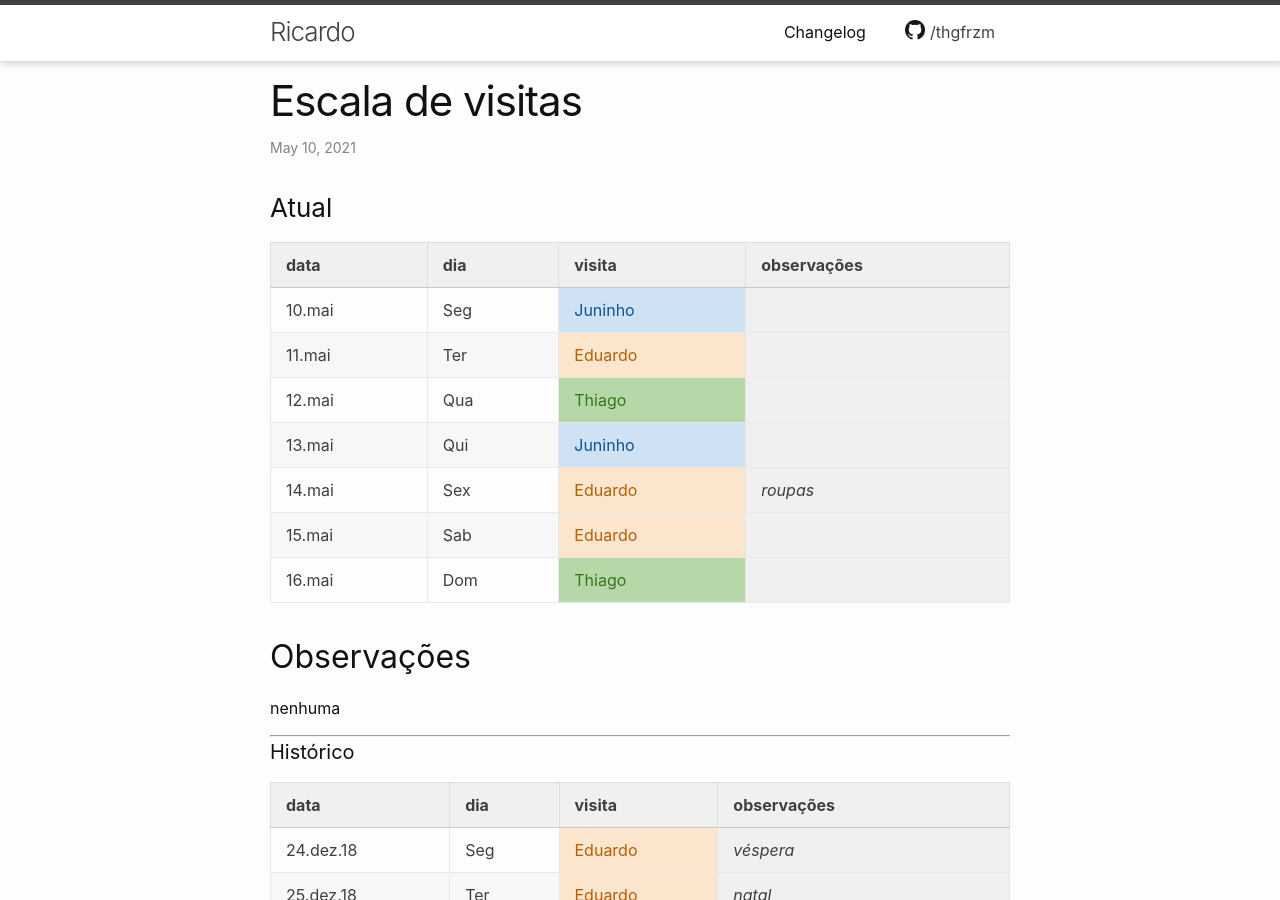
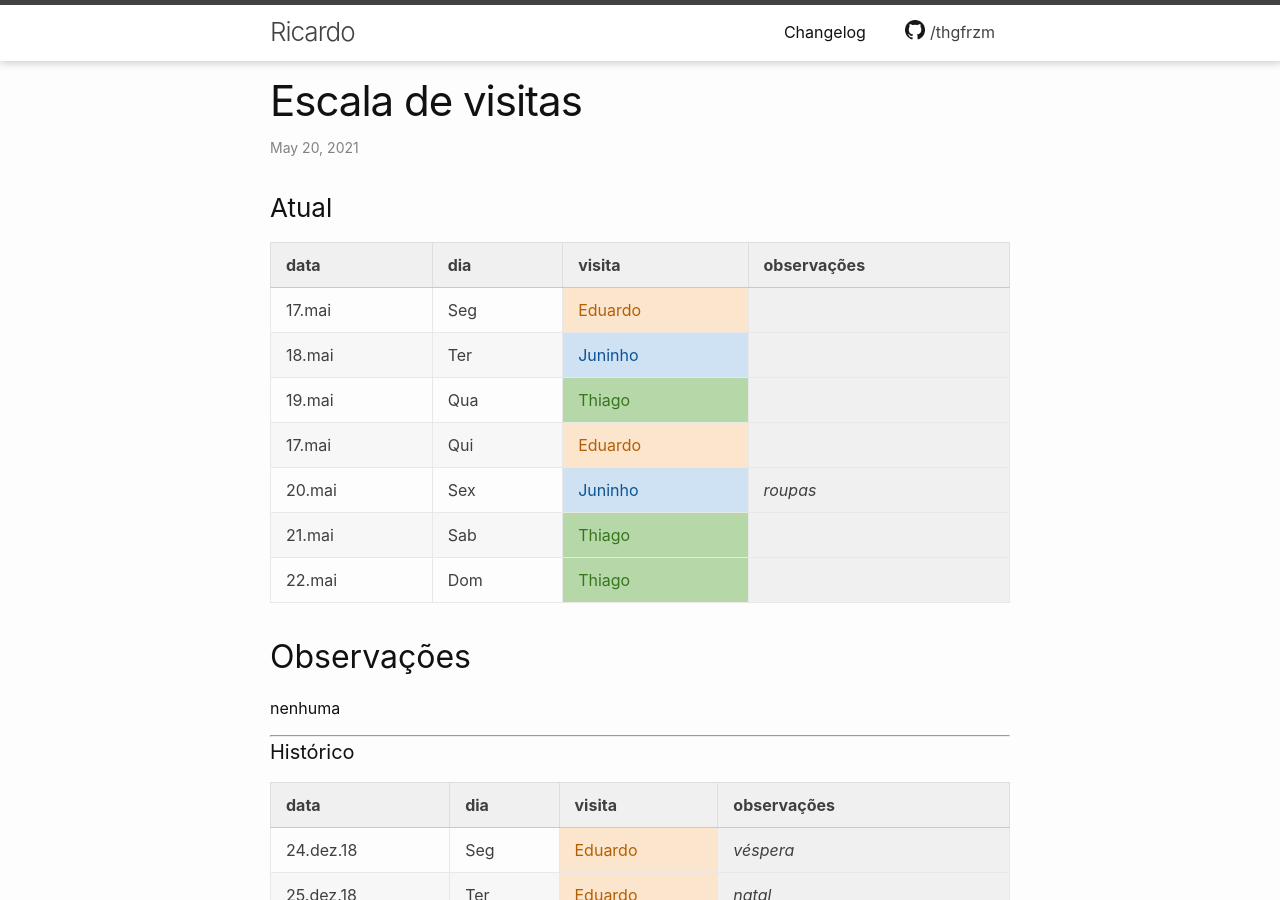
Before and after one commit to thgfrzm/ricardo, a Jekyll site: the page built from _posts/2018-12-23-escala-visitas.markdown, in a window 1280 px wide and 900 px high. Built offline with Jekyll 4.4.1, drawn with Linux system fonts in a browser that asks for light colours; some of the changed text lies outside the part shown.

Commit message:
Update 2018-12-23-escala-visitas.markdown

```diff
--- a/_posts/2018-12-23-escala-visitas.markdown
+++ b/_posts/2018-12-23-escala-visitas.markdown
@@ -1,7 +1,7 @@
 ---
 layout: post
 title:  "Escala de visitas"
-date:   2021-05-10 12:00:00 -0300
+date:   2021-05-19 22:00:00 -0300
 categories: agenda
 ---
 <!--
@@ -15,13 +15,13 @@ categories: agenda
 
 | data   | dia | visita  | observações |
 | ------ | --- | ------- | ----------- |
-| 10.mai | Seg | Juninho |             |
-| 11.mai | Ter | Eduardo |             |
-| 12.mai | Qua | Thiago  |             |
-| 13.mai | Qui | Juninho |             |
-| 14.mai | Sex | Eduardo | _roupas_    |
-| 15.mai | Sab | Eduardo |             |
-| 16.mai | Dom | Thiago  |             |
+| 17.mai | Seg | Eduardo |             |
+| 18.mai | Ter | Juninho |             |
+| 19.mai | Qua | Thiago  |             |
+| 17.mai | Qui | Eduardo |             |
+| 20.mai | Sex | Juninho | _roupas_    |
+| 21.mai | Sab | Thiago  |             |
+| 22.mai | Dom | Thiago  |             |
 
 ## Observações
 
@@ -901,3 +901,10 @@ nenhuma
 | 07.mai    | Sex | Eduardo     |                     |
 | 08.mai    | Sab | Thiago      | _roupas_            |
 | 09.mai    | Dom | Thiago      |                     |
+| 10.mai    | Seg | Juninho     |                     |
+| 11.mai    | Ter | Eduardo     |                     |
+| 12.mai    | Qua | Thiago      |                     |
+| 13.mai    | Qui | Juninho     |                     |
+| 14.mai    | Sex | Eduardo     | _roupas_            |
+| 15.mai    | Sab | Eduardo     |                     |
+| 16.mai    | Dom | Thiago      |                     |
```
